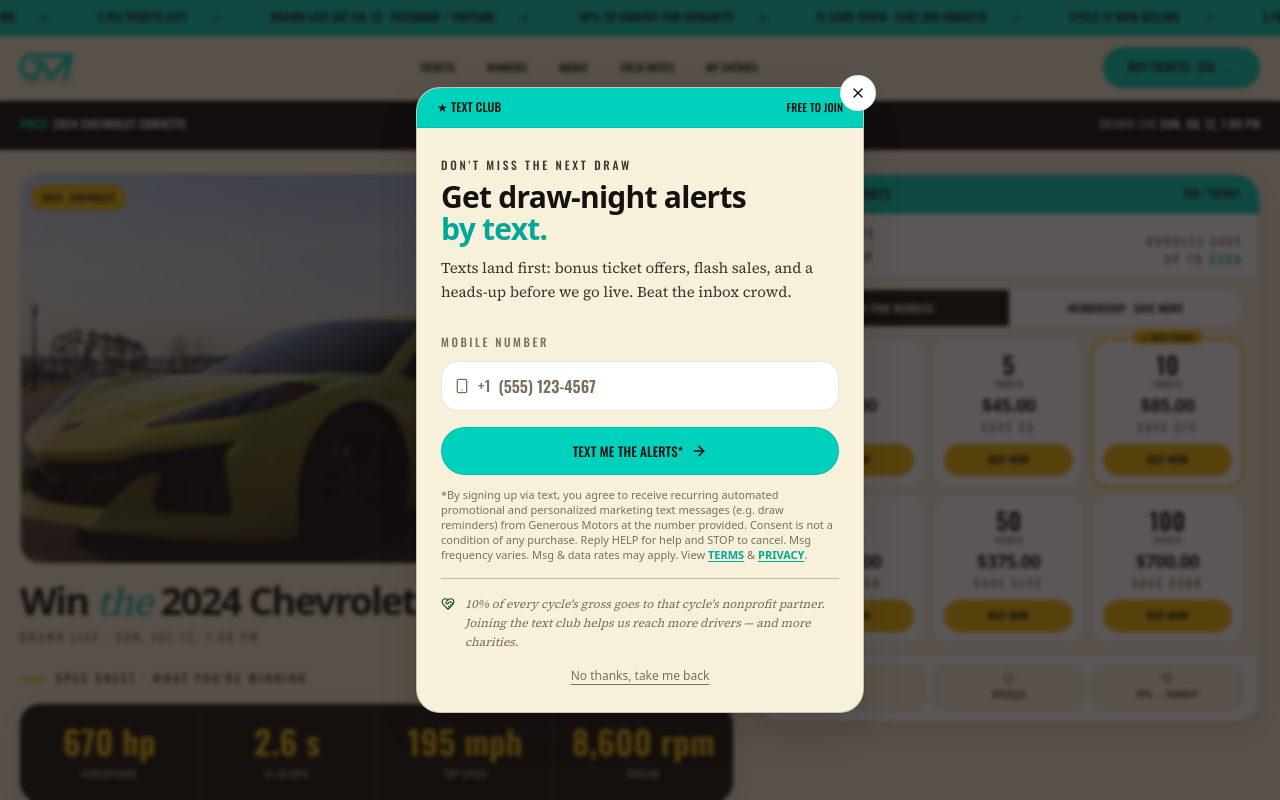
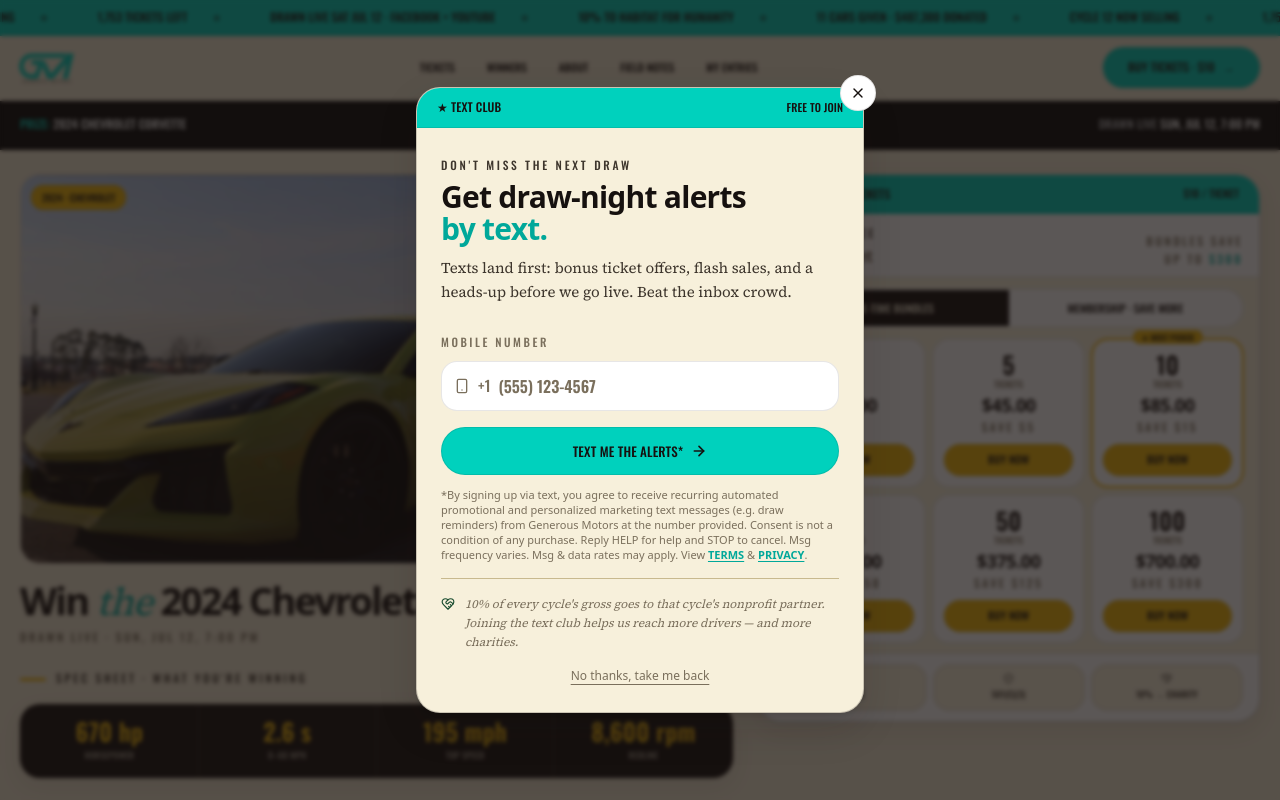
Before and after one commit to da7a90-backup/gmdemo, a Next.js app: page /tickets in a window 1280 px wide. Shown: the top 800 px of the page. Built offline with nearby package versions, Linux system fonts and the light colour scheme; grey boxes are pictures that could not be loaded; a web font is replaced by a local one.

Commit message:
Chore: drop grouped spec cards, shrink headline stat band

```diff
--- a/src/app/tickets/tickets-buy.tsx
+++ b/src/app/tickets/tickets-buy.tsx
@@ -122,34 +122,18 @@
 
             <dl className="mt-3 grid grid-cols-2 sm:grid-cols-4 sm:divide-x divide-paper/10 bg-ink text-paper rounded-xl overflow-hidden border border-ink/10 shadow-soft">
               {v.headlineSpecs.map((s) => (
-                <div key={s.label} className="px-4 py-5 text-center">
-                  <dd className="font-condensed numeral font-bold text-brass leading-none" style={{ fontSize: "clamp(1.9rem, 2.6vw, 2.6rem)" }}>
+                <div key={s.label} className="px-3 py-3.5 text-center">
+                  <dd className="font-condensed numeral font-bold text-brass leading-none" style={{ fontSize: "clamp(1.4rem, 1.9vw, 1.9rem)" }}>
                     {s.decimals ? (
                       <>{s.value.toFixed(s.decimals)}{s.suffix}</>
                     ) : (
                       <AnimatedCounter value={s.value} suffix={s.suffix} />
                     )}
                   </dd>
-                  <dt className="mt-2 font-condensed uppercase tracking-[0.22em] text-[10px] text-paper/60">{s.label}</dt>
+                  <dt className="mt-1.5 font-condensed uppercase tracking-[0.22em] text-[9px] text-paper/60">{s.label}</dt>
                 </div>
               ))}
             </dl>
-
-            <div className="mt-3 grid gap-3 sm:grid-cols-3">
-              {v.specGroups.map((g) => (
-                <div key={g.title} className="border border-ink/10 bg-paper-4 rounded-lg px-4 pt-3.5 pb-2 shadow-soft">
-                  <p className="section-eyebrow on-paper pb-2 border-b border-ink/10">{g.title}</p>
-                  <dl>
-                    {g.rows.map((r) => (
-                      <div key={r.k} className="flex items-baseline justify-between gap-3 py-2 border-b border-ink/10 last:border-b-0">
-                        <dt className="dateline on-paper shrink-0">{r.k}</dt>
-                        <dd className="font-condensed text-[13px] text-ink text-right leading-tight">{r.v}</dd>
-                      </div>
-                    ))}
-                  </dl>
-                </div>
-              ))}
-            </div>
           </div>
         </div>
 
```
